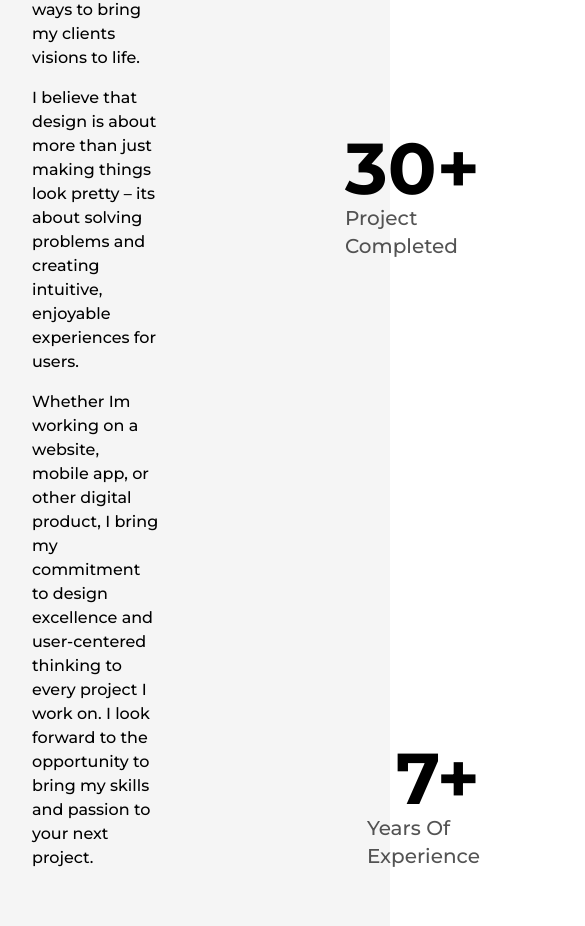
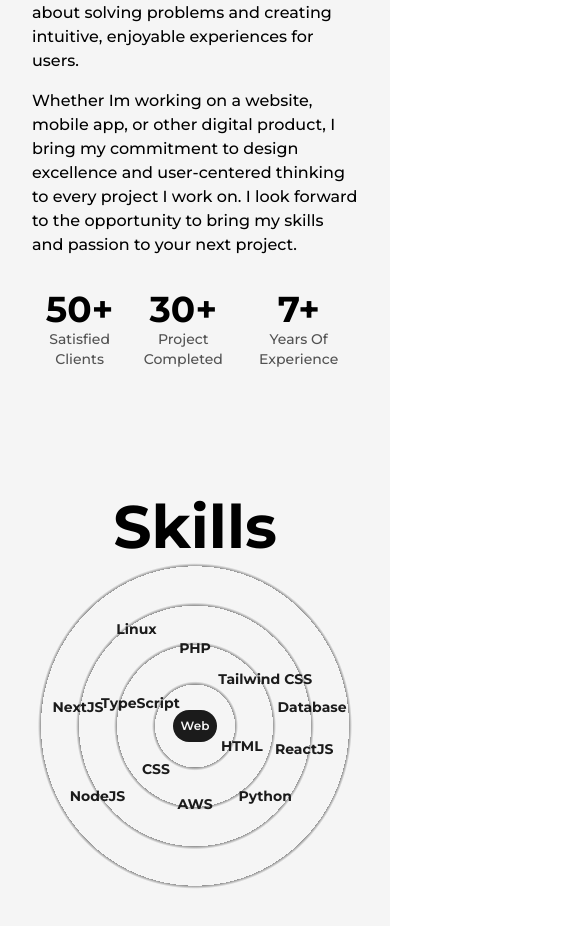
Before and after one commit to hoanngocle/my-portfolio, a Next.js app: page /about in a window 390 px wide. Shown: the part 1008-1934 px from the top of the page, 585 px wide, since content can reach past the window. Built offline with nearby package versions, Linux system fonts and the light colour scheme.

Commit message:
Responsive About page

```diff
--- a/app/about/page.tsx
+++ b/app/about/page.tsx
@@ -17,9 +17,12 @@
     return (
         <article className='flex flex-col items-center w-full justify-center dark:text-light'>
             <Layout className='pt-16'>
-                <AnimatedText text='Passion Fuels Purpose!' className='mb-16' />
-                <div className='grid w-full grid-cols-8 gap-16'>
-                    <div className='col-span-3 flex flex-col items-start justify-start'>
+                <AnimatedText
+                    text='Passion Fuels Purpose!'
+                    className='mb-16 lg:!text-7xl sm:!text-6xl sx:!text-4xl sm:mb-8'
+                />
+                <div className='grid w-full grid-cols-8 gap-16 sm:gap-8'>
+                    <div className='col-span-3 flex flex-col items-start justify-start xl:col-span-4 md:order-2 md:col-span-8'>
                         <h2 className='mb-4 text-lg font-bold uppercase text-dark/75 dark:text-light/75'>Biography</h2>
                         <p className='font-medium'>
                             Hi, Im CodeBucks, a web developer and UI/UX designer with a passion for creating beautiful,
@@ -38,7 +41,7 @@
                         </p>
                     </div>
 
-                    <div className='col-span-3 relative h-max rounded-2xl border-2 border-solid border-dark bg-light p-8 dark:bg-dark dark:border-light'>
+                    <div className='col-span-3 relative h-max rounded-2xl border-2 border-solid border-dark bg-light p-8 dark:bg-dark dark:border-light xl:col-span-4 md:order-1 md:col-span-8'>
                         <div className='absolute top-0 -right-3 -z-10 w-[102%] h-[103%] rounded-[2rem] bg-dark dark:bg-light' />
                         <Image
                             src={profilePic}
@@ -51,33 +54,39 @@
                         />
                     </div>
 
-                    <div className='col-span-2 flex flex-col items-end justify-between'>
-                        <div className='flex flex-col items-end justify-center'>
-                            <span className='inline-block text-7xl font-bold'>
-                                <AnimatedNumbers value={50}></AnimatedNumbers>+
+                    <div className='col-span-2 flex flex-col items-end justify-between xl:col-span-8 xl:flex-row xl:items-center md:order-3'>
+                        <div className='flex flex-col items-end justify-center xl:items-center'>
+                            <span className='inline-block text-7xl font-bold md:text-6xl sm:text-5xl xs:text-4xl'>
+                                <AnimatedNumbers value={50} />+
                             </span>
-                            <h2 className='text-xl font-medium capitalize text-dark/75'>satisfied clients</h2>
+                            <h2 className='text-xl font-medium capitalize text-dark/75 xl:text-center md:text-lg sm:text-base xs:text-sm'>
+                                satisfied clients
+                            </h2>
                         </div>
 
-                        <div className='flex flex-col items-end justify-center'>
-                            <span className='inline-block text-7xl font-bold'>
-                                <AnimatedNumbers value={30}></AnimatedNumbers>+
+                        <div className='flex flex-col items-end justify-center xl:items-center'>
+                            <span className='inline-block text-7xl font-bold md:text-6xl sm:text-5xl xs:text-4xl'>
+                                <AnimatedNumbers value={30} />+
                             </span>
-                            <h2 className='text-xl font-medium capitalize text-dark/75'>project completed</h2>
+                            <h2 className='text-xl font-medium capitalize text-dark/75 xl:text-center md:text-lg sm:text-base xs:text-sm'>
+                                project completed
+                            </h2>
                         </div>
 
-                        <div className='flex flex-col items-end justify-center'>
-                            <span className='inline-block text-7xl font-bold'>
-                                <AnimatedNumbers value={7}></AnimatedNumbers>+
+                        <div className='flex flex-col items-end justify-center xl:items-center'>
+                            <span className='inline-block text-7xl font-bold md:text-6xl sm:text-5xl xs:text-4xl'>
+                                <AnimatedNumbers value={7} />+
                             </span>
-                            <h2 className='text-xl font-medium capitalize text-dark/75'>years of experience</h2>
+                            <h2 className='text-xl font-medium capitalize text-dark/75 xl:text-center md:text-lg sm:text-base xs:text-sm'>
+                                years of experience
+                            </h2>
                         </div>
                     </div>
                 </div>
 
-                <Skills></Skills>
-                <Experience></Experience>
-                <Education></Education>
+                <Skills />
+                <Experience />
+                <Education />
             </Layout>
         </article>
     );
--- a/app/components/Education.tsx
+++ b/app/components/Education.tsx
@@ -13,14 +13,15 @@
 
     return (
         <div className='my-64'>
-            <h2 className='font-bold text-8xl mb-32 w-full text-center'>Education</h2>
+            <h2 className='font-bold text-8xl mb-32 w-full text-center md:text-6xl xs:text-4xl md:mb-16'>Education</h2>
 
-            <div ref={ref} className='w-[75%] mx-auto relative'>
+            <div ref={ref} className='w-[75%] mx-auto relative lg:w-[90%] md:w-full'>
                 <motion.div
                     style={{ scaleY: scrollYProgress }}
-                    className='absolute left-9 top-[2px] w-[4px] h-full bg-dark origin-top dark:bg-light'
+                    className='absolute left-9 top-[2px] w-[4px] h-full bg-dark origin-top dark:bg-light
+                    md:w-[2px] md:left-[30px] sm:left-[20px]'
                 ></motion.div>
-                <ul className='w-full flex flex-col items-start justify-between ml-4'>
+                <ul className='w-full flex flex-col items-start justify-between ml-4 xs:ml-2'>
                     <DetailEducation
                         type='Software Engineer'
                         time='https://google.com'
--- a/app/components/Experience.tsx
+++ b/app/components/Experience.tsx
@@ -13,14 +13,15 @@
 
     return (
         <div className='my-64'>
-            <h2 className='font-bold text-8xl mb-32 w-full text-center'>Experience</h2>
+            <h2 className='font-bold text-8xl mb-32 w-full text-center md:text-6xl xs:text-4xl md:mb-16'>Experience</h2>
 
-            <div ref={ref} className='w-[75%] mx-auto relative'>
+            <div ref={ref} className='w-[75%] mx-auto relative lg:w-[90%] md:w-full'>
                 <motion.div
                     style={{ scaleY: scrollYProgress }}
-                    className='absolute left-9 top-[2px] w-[4px] h-full bg-dark dark:bg-light origin-top'
+                    className='absolute left-9 top-[2px] w-[4px] h-full bg-dark dark:bg-light origin-top
+                    md:w-[2px] md:left-[30px] sm:left-[20px]'
                 ></motion.div>
-                <ul className='w-full flex flex-col items-start justify-between ml-4'>
+                <ul className='w-full flex flex-col items-start justify-between ml-4 xs:ml-2'>
                     <DetailExperience
                         position='Software Engineer'
                         company='Google'
--- a/app/components/Skills.tsx
+++ b/app/components/Skills.tsx
@@ -11,7 +11,11 @@
 const Skill = ({ name, x, y }: SkillParams) => {
     return (
         <motion.div
-            className='flex items-center justify-center rounded-full font-semibold bg-dark text-light py-3 px-6 shadow-dark cursor-pointer absolute dark:bg-light dark:text-dark dark:shadow-light'
+            className='flex items-center justify-center rounded-full font-semibold bg-dark text-light py-3 px-6 shadow-dark cursor-pointer absolute
+            dark:bg-light dark:text-dark dark:shadow-light
+            lg:py-2 lg:px-4 md:text-sm md:py-1.5 md:px-3 xs:bg-transparent xs:dark:bg-transparent
+            xs:text-dark xs:dark:text-light xs:font-bold
+            '
             whileHover={{ scale: 1.05 }}
             initial={{ x: 0, y: 0 }}
             whileInView={{ x: x, y: y, transition: { duration: 1.5 } }}
@@ -26,27 +30,35 @@
 function Skills() {
     return (
         <>
-            <h2 className='font-bold text-8xl mt-64 w-full text-center'>Skills</h2>
-            <div className='w-full h-screen relative flex items-center justify-center rounded-full bg-circularLight dark:bg-circularDark'>
+            <h2 className='font-bold text-8xl mt-64 w-full text-center md:text-6xl md:mt-32'>Skills</h2>
+            <div
+                className='w-full h-screen relative flex items-center justify-center rounded-full bg-circularLight dark:bg-circularDark
+            lg:h-[80vh] sm:h-[60vh] xs:h-[40vh]
+            lg:bg-circularLightLg lg:dark:bg-circularDarkLg
+            md:bg-circularLightMd md:dark:bg-circularDarkMd
+            sm:bg-circularLightSm sm:dark:bg-circularDarkSm'
+            >
                 <motion.div
-                    className='flex items-center justify-center rounded-full font-semibold bg-dark text-light p-8 shadow-dark cursor-pointer dark:bg-light dark:text-dark dark:shadow-light'
+                    className='flex items-center justify-center rounded-full font-semibold bg-dark text-light p-8 shadow-dark cursor-pointer
+                    dark:bg-light dark:text-dark dark:shadow-light
+                    lg:p-6 md:p-4 xs:text-xs xs:p-2'
                     whileHover={{ scale: 1.05 }}
                 >
                     Web
                 </motion.div>
 
-                <Skill name='CSS' x='-10vw' y='11vw'></Skill>
-                <Skill name='HTML' x='12vw' y='5vw'></Skill>
-                <Skill name='ReactJS' x='28vw' y='6vw'></Skill>
-                <Skill name='TypeScript' x='-14vw' y='-6vw'></Skill>
-                <Skill name='NextJS' x='-30vw' y='-5vw'></Skill>
-                <Skill name='Tailwind CSS' x='18vw' y='-12vw'></Skill>
-                <Skill name='Database' x='30vw' y='-5vw'></Skill>
-                <Skill name='AWS' x='0vw' y='20vw'></Skill>
-                <Skill name='Linux' x='-15vw' y='-25vw'></Skill>
-                <Skill name='PHP' x='0vw' y='-20vw'></Skill>
-                <Skill name='NodeJS' x='-25vw' y='18vw'></Skill>
-                <Skill name='Python' x='18vw' y='18vw'></Skill>
+                <Skill name='CSS' x='-10vw' y='11vw' />
+                <Skill name='HTML' x='12vw' y='5vw' />
+                <Skill name='ReactJS' x='28vw' y='6vw' />
+                <Skill name='TypeScript' x='-14vw' y='-6vw' />
+                <Skill name='NextJS' x='-30vw' y='-5vw' />
+                <Skill name='Tailwind CSS' x='18vw' y='-12vw' />
+                <Skill name='Database' x='30vw' y='-5vw' />
+                <Skill name='AWS' x='0vw' y='20vw' />
+                <Skill name='Linux' x='-15vw' y='-25vw' />
+                <Skill name='PHP' x='0vw' y='-20vw' />
+                <Skill name='NodeJS' x='-25vw' y='18vw' />
+                <Skill name='Python' x='18vw' y='18vw' />
             </div>
         </>
     );
--- a/app/components/elements/LiIcon.tsx
+++ b/app/components/elements/LiIcon.tsx
@@ -7,7 +7,12 @@
     });
     return (
         <figure className='absolute left-0 stroke-dark dark:stroke-light'>
-            <svg className='-rotate-90' width='75' height='75' viewBox='0 0 100 100'>
+            <svg
+                className='-rotate-90 md:w-[60px] md:h-[60px] sm:w-[40px] sm:h-[40px]'
+                width='75'
+                height='75'
+                viewBox='0 0 100 100'
+            >
                 <circle cx='75' cy='50' r='20' className='stroke-primary dark:stroke-primaryDark stroke-1 fill-none' />
                 <motion.circle
                     cx='75'
```
Also changed, not shown: app/components/elements/DetailEducation.tsx (+7 -4 lines), app/components/elements/DetailExperience.tsx (+8 -4 lines), tailwind.config.js (+15 -2 lines).
